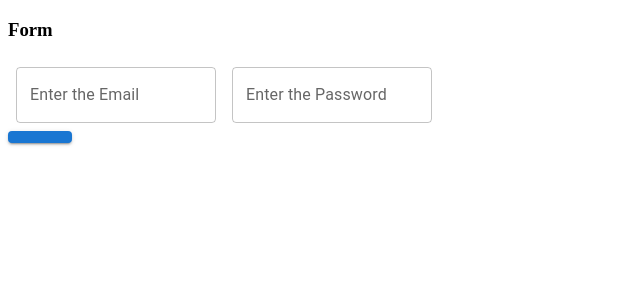
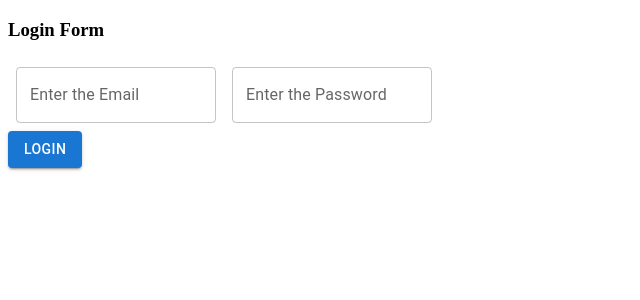
Before and after one commit to CE5RIC/React-and-Firebase-Authentication, a React (Create React App) app: page /login in a window 1280 px wide. Shown: the top 300 px of the page, without its empty margins (0-640 px from the left). Built offline with nearby package versions, Linux system fonts and the light colour scheme.

Commit message:
routes added

```diff
--- a/src/App.js
+++ b/src/App.js
@@ -8,8 +8,8 @@ function App() {
     <div className="App">
         <>
             <Routes>
-                <Route path='/login' element={<Form />} />
-                <Route path='/register' element={<Form />} />
+                <Route path='/login' element={<Form title="Login" />} />
+                <Route path='/register' element={<Form title="Register" />} />
             </Routes>
         </>
     </div>
```
